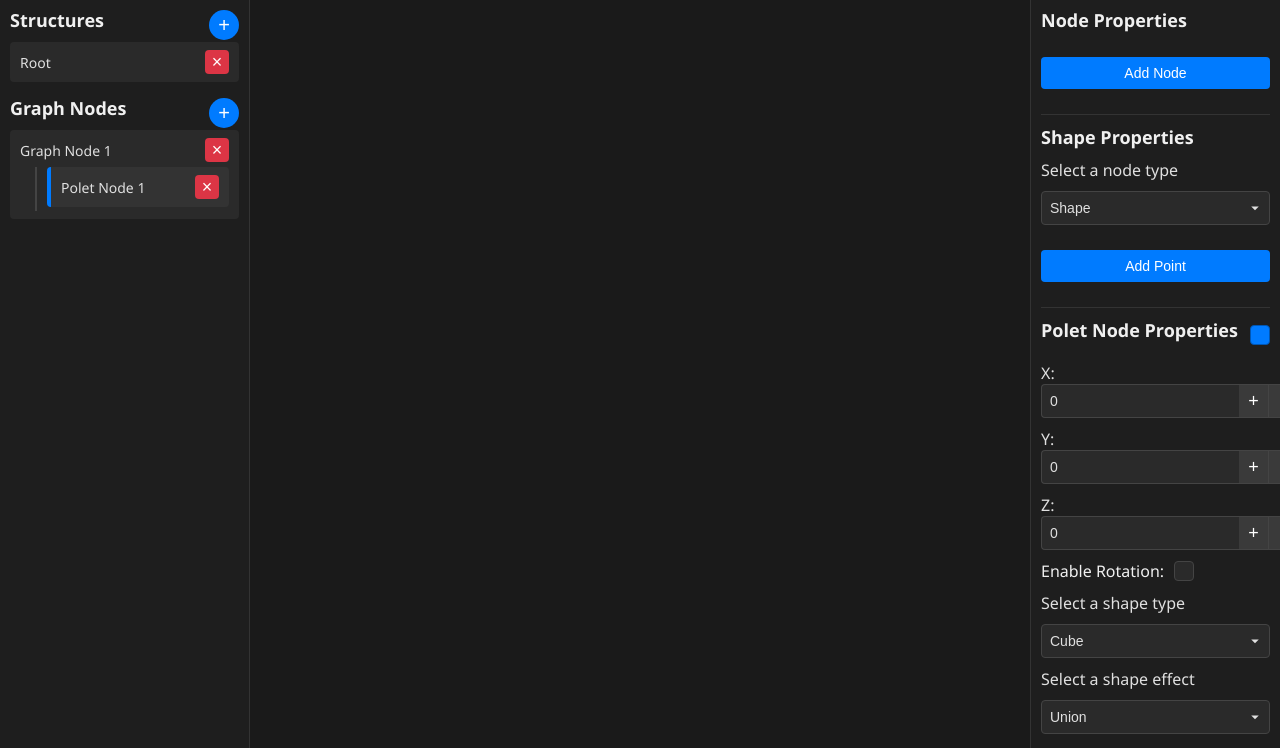
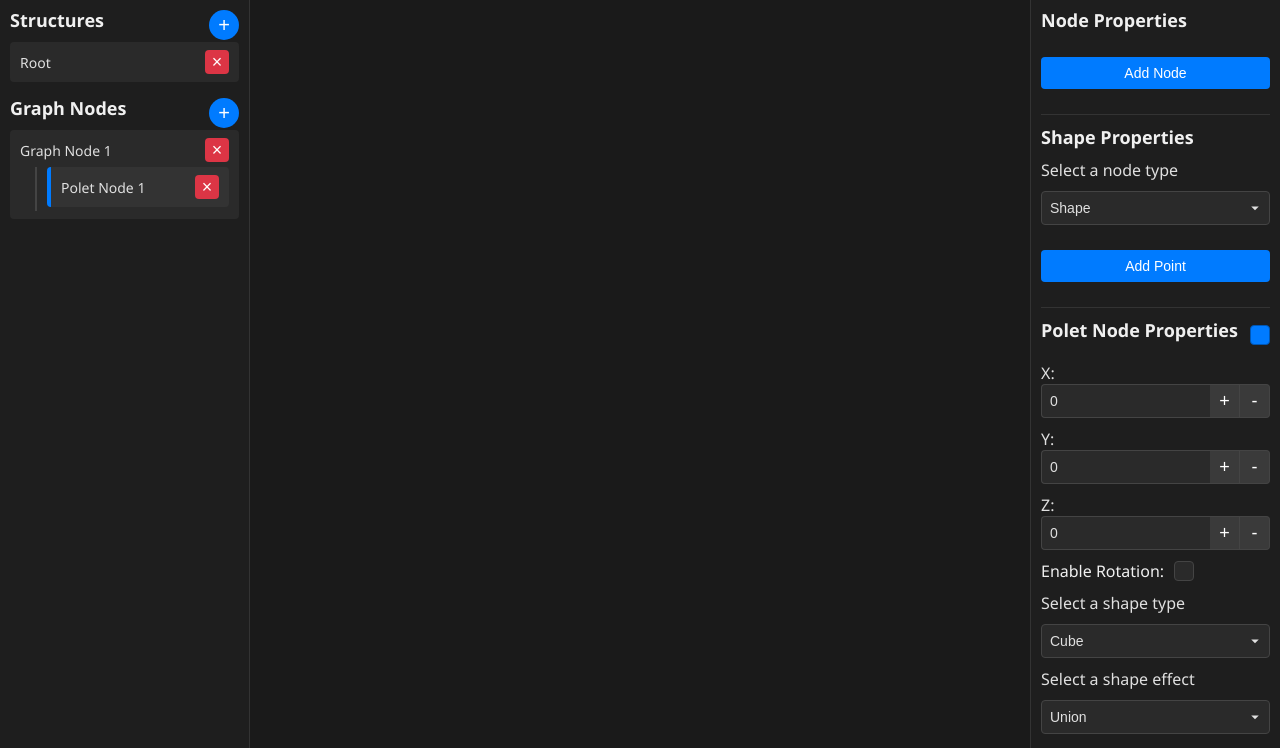
Before and after one commit to GITFalz/PBGWebEditor, a plain HTML site: page index.html in a window 1280 px wide. Shown: the part 52-800 px from the top of the page. Drawn offline with Linux system fonts and the light colour scheme.

Commit message:
fixed some stuff with the right panel overflow

```diff
--- a/style.css
+++ b/style.css
@@ -421,7 +421,7 @@ select.input-field:focus {
 
 .input-group input[type="number"] {
   flex-grow: 1; /* Allow input to take available space */
-  width: auto; /* Override default 100% width */
+  width: 80%;
   margin-bottom: 0; /* Remove bottom margin from input within group */
   border-top-right-radius: 0;
   border-bottom-right-radius: 0;
```
